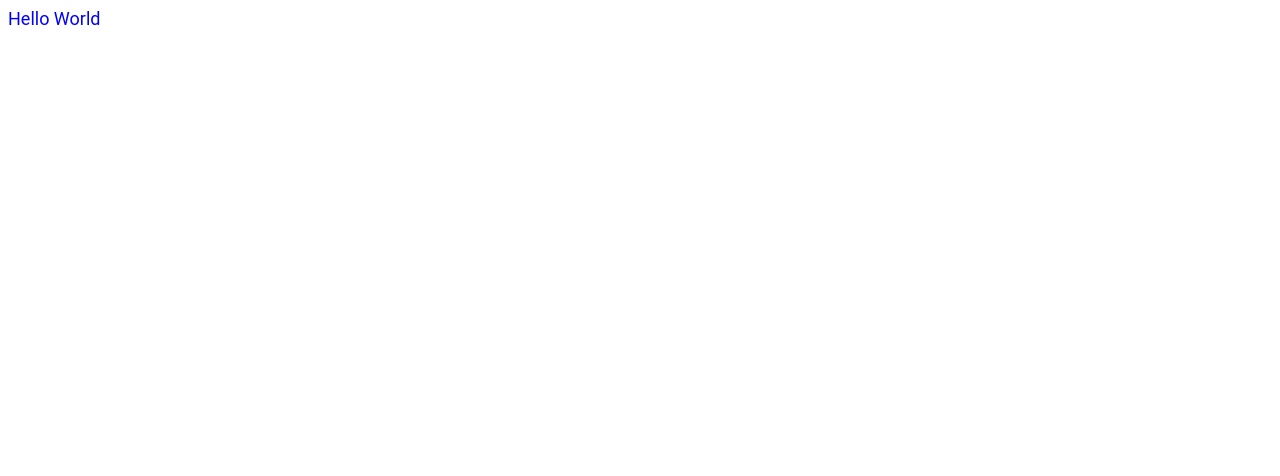
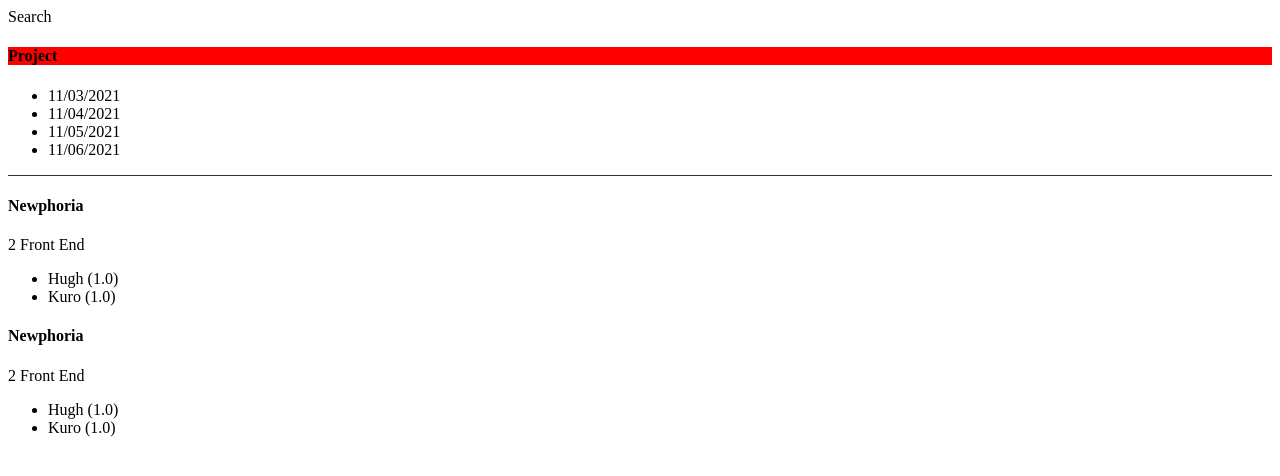
Before and after one commit to tungnt92/project-chartjs, a Vue app: page / in a window 1280 px wide. Shown: the top 476 px of the page. Built offline with nearby package versions, Linux system fonts and the light colour scheme; the HTML template or start-up script is replaced by a standard one.

Commit message:
feat(update) : update component for Vue

```diff
--- a/src/App.vue
+++ b/src/App.vue
@@ -1,23 +1,120 @@
 <template>
-  <div id="my-chart">
-    {{ message }}
+  <div id="chart">
+    <!--Search-->
+    <Search/>
+
+    <!--Chart-->
+    <div class="chart__container">
+      <!--Duration-->
+      <Duration/>
+
+      <!--Project-->
+      <Project/>
+      <Project/>
+    </div>
   </div>
 </template>
 
 <script>
+  import Search from "./components/Search.vue";
+  import Duration from "./components/Duration.vue";
+  import Project from "./components/Project.vue";
+
   export default {
+    components: {
+      Project,
+      Duration,
+      Search
+    },
+
     data() {
       return {
-        message: 'Hello World',
+        chart: {
+          period_start: '03/01/2021',
+          period_end: '03/02/2021',
+          projects: [
+            {
+              id: 1,
+              name: 'Newphoria',
+              members: [
+                {
+                  id: 1,
+                  name: 'Hugh',
+                  work: [
+                    {
+                      join_date: '',
+                      leave_date: '',
+                      number: true
+                    },
+                    {
+                      join_date: '',
+                      leave_date: '',
+                      number: false
+                    }
+                  ]
+                },
+                {
+                  id: 2,
+                  name: 'Kuro',
+                  work: [
+                    {
+                      join_date: '',
+                      leave_date: '',
+                      number: false
+                    },
+                    {
+                      join_date: '',
+                      leave_date: '',
+                      number: true
+                    }
+                  ]
+                }
+              ]
+            },
+            {
+              id: 2,
+              name: 'Asura',
+              members: [
+                {
+                  id: 1,
+                  name: 'Leon',
+                  work: [
+                    {
+                      join_date: '',
+                      leave_date: '',
+                      number: false
+                    },
+                    {
+                      join_date: '',
+                      leave_date: '',
+                      number: true
+                    }
+                  ]
+                },
+                {
+                  id: 2,
+                  name: 'Chain',
+                  work: [
+                    {
+                      join_date: '',
+                      leave_date: '',
+                      number: true
+                    },
+                    {
+                      join_date: '',
+                      leave_date: '',
+                      number: false
+                    }
+                  ]
+                }
+              ]
+            }
+          ]
+        }
       };
     },
   };
 </script>
 
 <style>
-  #my-chart {
-    font-size: 18px;
-    font-family: 'Roboto', sans-serif;
-    color: blue;
-  }
 </style>
--- /dev/null
+++ b/src/components/Duration.vue
@@ -0,0 +1,27 @@
+<template>
+  <div class="duration">
+    <h4>Project</h4>
+
+    <ul>
+      <li>11/03/2021</li>
+      <li>11/04/2021</li>
+      <li>11/05/2021</li>
+      <li>11/06/2021</li>
+    </ul>
+  </div>
+</template>
+
+<script>
+  export default {
+    name: "Duration"
+  }
+</script>
+
+<style lang="scss" scoped>
+  .duration {
+    border-bottom: 1px solid #333333;
+    h4 {
+      background: red;
+    }
+  }
+</style>
--- /dev/null
+++ b/src/components/Project.vue
@@ -0,0 +1,24 @@
+<template>
+  <div class="project">
+    <h4 v-text="'Newphoria'"/>
+
+    <div class="dev">
+      <p>2 Front End</p>
+
+      <ul>
+        <li>Hugh (1.0)</li>
+        <li>Kuro (1.0)</li>
+      </ul>
+    </div>
+  </div>
+</template>
+
+<script>
+  export default {
+    name: "Project"
+  }
+</script>
+
+<style scoped>
+
+</style>
--- /dev/null
+++ b/src/components/Search.vue
@@ -0,0 +1,25 @@
+<template>
+  <div class="search">
+    Search
+  </div>
+</template>
+
+<script>
+  export default {
+    name: "Search",
+
+    data () {
+      return {
+        form: {
+          period_start: '',
+          period_end: '',
+          project_name: ''
+        }
+      }
+    }
+  }
+</script>
+
+<style scoped>
+
+</style>
```
